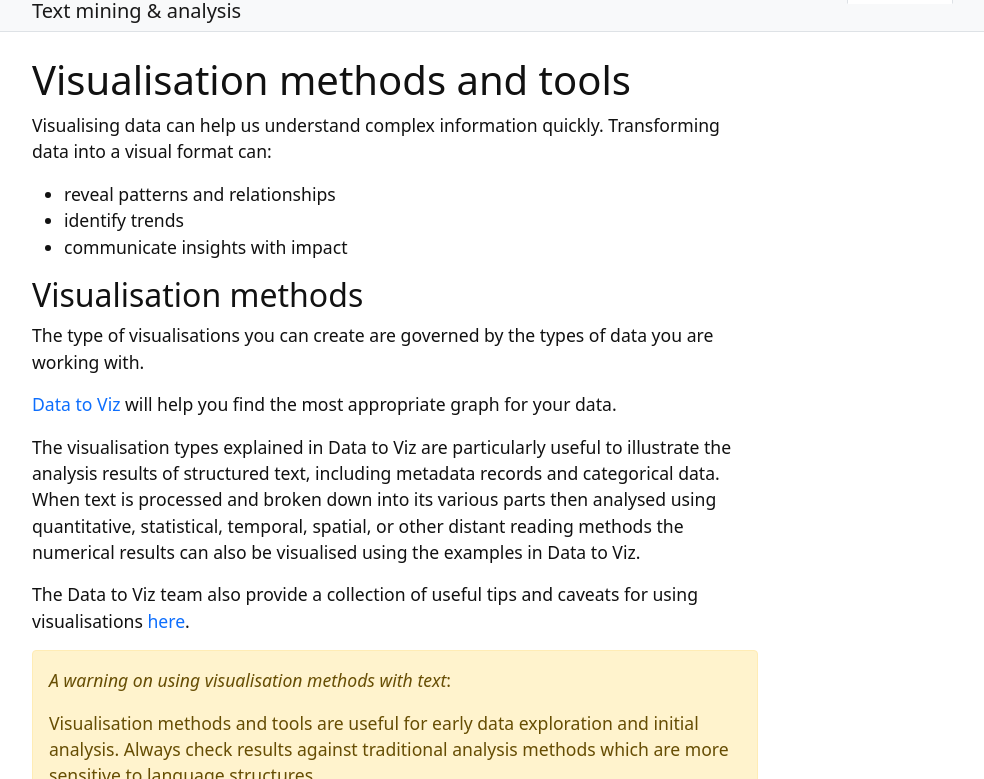
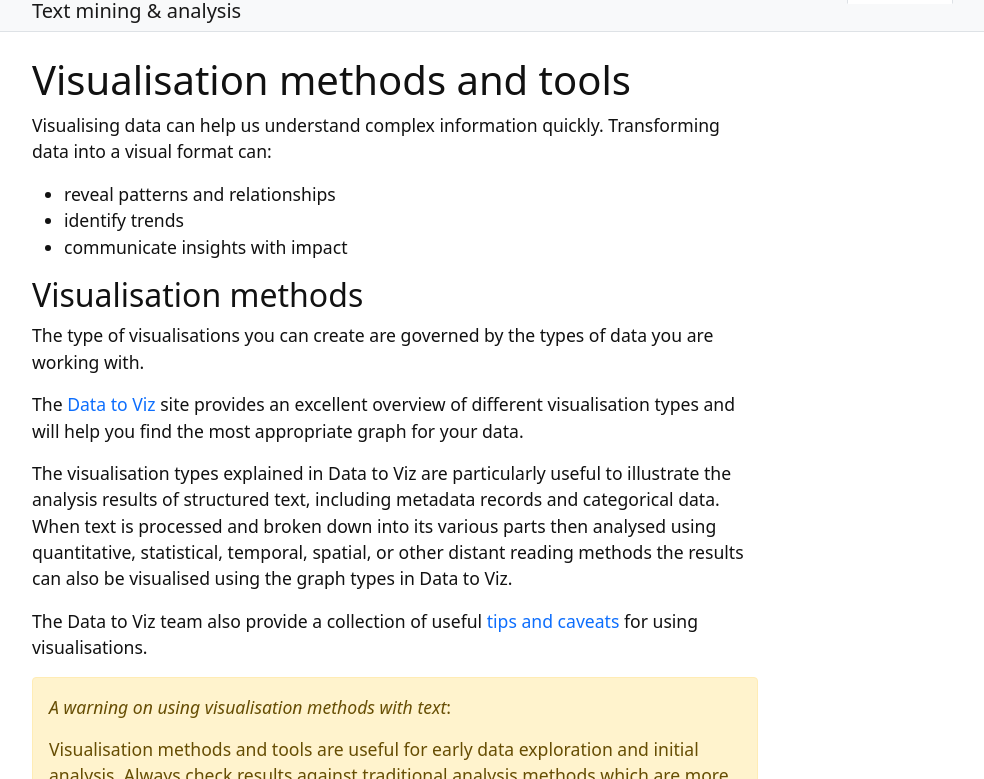
Before and after one commit to GULibrarySandbox/intro-text-mining-analysis-2022, a Jekyll site: the page built from content/8-visualising_data.md, in a window 1280 px wide and 900 px high, cut to the strip 121-900 px from the top of the window. Shown: the whole strip, without its empty margins (245-1229 px from the left). Built offline with Jekyll 4.4.1, drawn with Linux system fonts in a browser that asks for light colours; some of the changed text lies outside the part shown.

Commit message:
Update 8-visualising_data.md

```diff
--- a/content/8-visualising_data.md
+++ b/content/8-visualising_data.md
@@ -16,11 +16,11 @@ Visualising data can help us understand complex information quickly. Transformin
 
 The type of visualisations you can create are governed by the types of data you are working with.
 
-[Data to Viz](https://www.data-to-viz.com/) will help you find the most appropriate graph for your data.
+The [Data to Viz](https://www.data-to-viz.com/) site provides an excellent overview of different visualisation types and will help you find the most appropriate graph for your data.
 
-The visualisation types explained in Data to Viz are particularly useful to illustrate the analysis results of structured text, including metadata records and categorical data. When text is processed and broken down into its various parts then analysed using quantitative, statistical, temporal, spatial, or other distant reading methods the numerical results can also be visualised using the examples in Data to Viz.
+The visualisation types explained in Data to Viz are particularly useful to illustrate the analysis results of structured text, including metadata records and categorical data. When text is processed and broken down into its various parts then analysed using quantitative, statistical, temporal, spatial, or other distant reading methods the results can also be visualised using the graph types in Data to Viz.
 
-The Data to Viz team also provide a collection of useful tips and caveats for using visualisations [here](https://www.data-to-viz.com/caveats.html).
+The Data to Viz team also provide a collection of useful [tips and caveats](https://www.data-to-viz.com/caveats.html) for using visualisations.
 
 {% capture alert %}
 *A warning on using visualisation methods with text*:
```
Also changed, not shown: other parts of content/8-visualising_data.md (+2 -0 lines).
